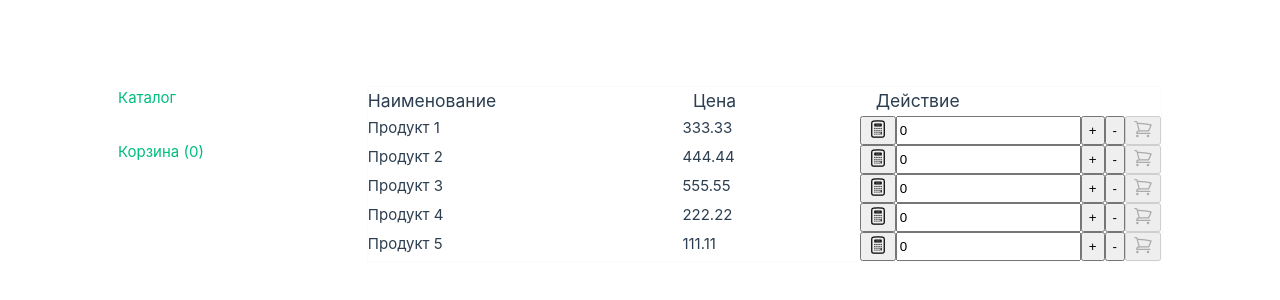
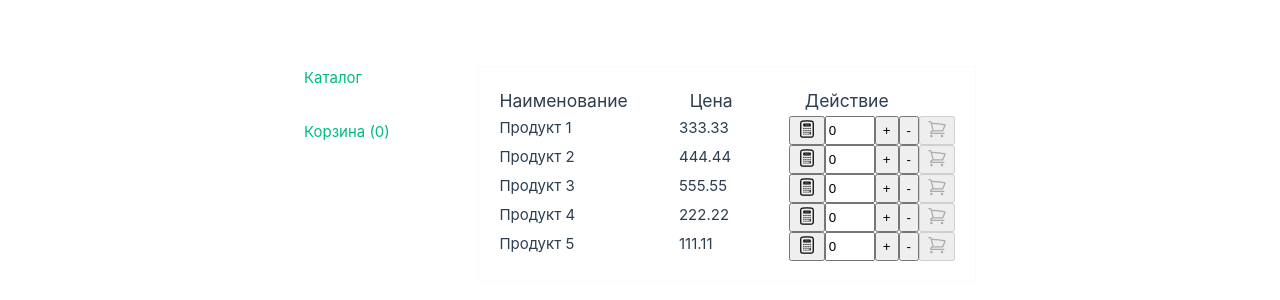
Before and after one commit to Ann-Fox/seus-lab, a Vue app: page / in a window 1280 px wide. Shown: the part 226-526 px from the top of the page. Built offline with nearby package versions, Linux system fonts and the light colour scheme.

Commit message:
add css style, delete other file

```diff
--- a/src/App.vue
+++ b/src/App.vue
@@ -51,6 +51,7 @@ grid-column-gap: 50px;
 
 .main__products {
   border: 1px solid snow;
+  padding: 20px;
 }
 
 </style>
--- a/src/assets/main.css
+++ b/src/assets/main.css
@@ -27,9 +27,9 @@ a,
     place-items: center;
   }
 
-  #app {
+  /* #app { */
     /* display: grid; */
-    grid-template-columns: 1fr 1fr;
-    padding: 0 2rem;
-  }
+    /* grid-template-columns: 1fr 1fr; */
+    /* padding: 0 2rem; */
+  /* } */
 }
--- a/src/components/CartItem.vue
+++ b/src/components/CartItem.vue
@@ -36,7 +36,8 @@ const store = useCartStore()
         <div>{{ nameProduct }}</div>
         <div>{{ priceProduct }}</div>
         <div>{{ qtyProduct }}</div>
-        <div>{{ Math.round(priceProduct*qtyProduct*100)/100 }}
+        <div>
+            {{ Math.round(priceProduct*qtyProduct*100)/100 }}
             <button @click="() => store.remove(indexProduct)">&times;</button>
         </div>
     </div>
--- a/src/components/CatalogItem.vue
+++ b/src/components/CatalogItem.vue
@@ -64,13 +64,17 @@ grid-row-gap: 50px;
 
 .name-price {
   display: grid;
-grid-template-columns: 2fr 1fr;
-grid-column-gap: 40px;
+  grid-template-columns: 2fr 1fr;
+  grid-column-gap: 40px;
 }
 
 .action {
   display: flex;
-    justify-content: space-between;
+  justify-content: flex-start;
+}
+
+.action input {
+  max-width: 50px;
 }
 
 .icon {
--- a/src/components/WelcomeItem.vue
+++ /dev/null
@@ -1,86 +0,0 @@
-<template>
-  <div class="item">
-    <i>
-      <slot name="icon"></slot>
-    </i>
-    <div class="details">
-      <h3>
-        <slot name="heading"></slot>
-      </h3>
-      <slot></slot>
-    </div>
-  </div>
-</template>
-
-<style scoped>
-.item {
-  margin-top: 2rem;
-  display: flex;
-  position: relative;
-}
-
-.details {
-  flex: 1;
-  margin-left: 1rem;
-}
-
-i {
-  display: flex;
-  place-items: center;
-  place-content: center;
-  width: 32px;
-  height: 32px;
-  color: var(--color-text);
-}
-
-h3 {
-  font-size: 1.2rem;
-  font-weight: 500;
-  margin-bottom: 0.4rem;
-  color: var(--color-heading);
-}
-
-@media (min-width: 1024px) {
-  .item {
-    margin-top: 0;
-    padding: 0.4rem 0 1rem calc(var(--section-gap) / 2);
-  }
-
-  i {
-    top: calc(50% - 25px);
-    left: -26px;
-    position: absolute;
-    border: 1px solid var(--color-border);
-    background: var(--color-background);
-    border-radius: 8px;
-    width: 50px;
-    height: 50px;
-  }
-
-  .item:before {
-    content: ' ';
-    border-left: 1px solid var(--color-border);
-    position: absolute;
-    left: 0;
-    bottom: calc(50% + 25px);
-    height: calc(50% - 25px);
-  }
-
-  .item:after {
-    content: ' ';
-    border-left: 1px solid var(--color-border);
-    position: absolute;
-    left: 0;
-    top: calc(50% + 25px);
-    height: calc(50% - 25px);
-  }
-
-  .item:first-of-type:before {
-    display: none;
-  }
-
-  .item:last-of-type:after {
-    display: none;
-  }
-}
-</style>
--- a/src/views/CartView.vue
+++ b/src/views/CartView.vue
@@ -42,8 +42,11 @@ const showAndGo = () => {
     <CartItem v-for="(item,index) in store.items" :key="item.name" :name-product="item.name" :price-product="item.price" :qty-product="item.qty" :index-product="index"></CartItem>
   </div>
   <!-- {{ JSON.stringify(store.items) }} -->
-  <div>{{ total }}</div>
-  <div>
+  <div class="cart__total">
+    <p>Итого</p>
+    <p>{{ total }}</p>
+  </div>
+  <div class="cart__button">
     <button @click="showAndGo">Берем!</button>
     <button @click="removeAllandGo">Пожалуй, откажусь</button>
   </div>
@@ -57,4 +60,35 @@ grid-template-rows: 1fr;
 grid-column-gap: 40px;
 grid-row-gap: 0px;
 }
+
+.cart__total {
+    display: flex;
+    margin: 20px 115px 50px 345px;
+    justify-content: space-between;
+    border-top: 1px solid #fff;
+}
+
+
+.cart__button {
+  margin-right: 50px;
+    margin-bottom: 20px;
+    display: flex;
+    gap: 20px;
+    justify-content: flex-end;
+}
+
+.cart__button button {
+    color: #00BD7E;
+    background: none;
+    padding: 10px 40px;
+    border: 1px solid #00BD7E;
+    cursor: pointer;
+}
+
+.cart__button button:hover {
+    color: #181818;
+    background: #00BD7E;
+    border: 1px solid #00BD7E;
+    cursor: pointer;
+}
 </style>
```
Also changed, not shown: src/components/TheWelcome.vue (deleted, +0 -86 lines), src/components/icons/IconEcosystem.vue (deleted, +0 -7 lines), src/components/icons/IconSupport.vue (deleted, +0 -7 lines), src/components/icons/IconTooling.vue (deleted, +0 -19 lines), src/stores/counter.js (+10 -10 lines), src/assets/logo.svg (deleted).
